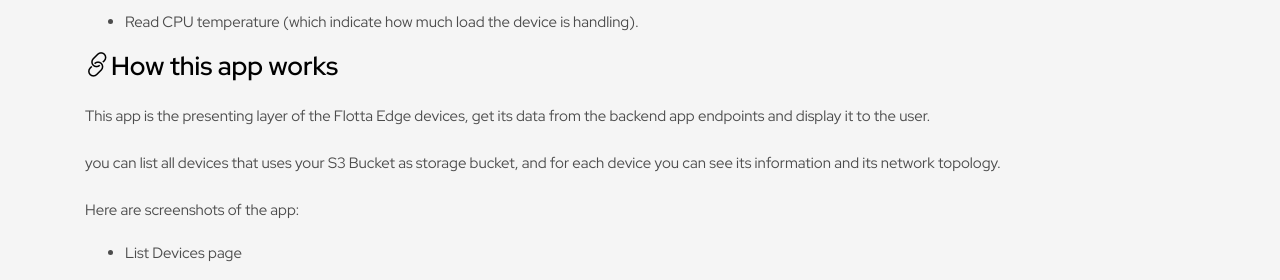
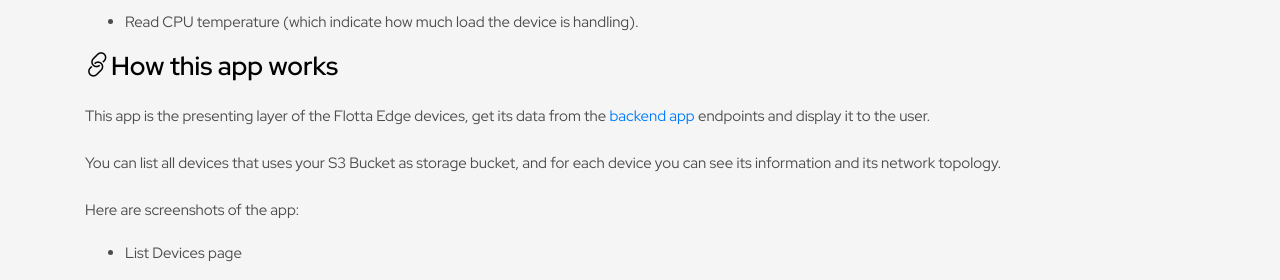
Before and after one commit to project-flotta/project-flotta.github.io, a Jekyll site: the page built from _posts/2022-09-05-edge-example-app-sense-the-internet-part-2.markdown, in a window 1280 px wide and 900 px high. Shown: the part 361-641 px from the top of the window. Built offline with Jekyll 4.4.1, drawn with Linux system fonts in a browser that asks for light colours; a script that is not in the unit is left out; part of the change alters nothing that is shown; some of the changed text lies outside the part shown.

```diff
--- a/_posts/2022-09-05-edge-example-app-sense-the-internet-part-2.markdown
+++ b/_posts/2022-09-05-edge-example-app-sense-the-internet-part-2.markdown
@@ -17,9 +17,9 @@ Edge Example App is an app for Flotta Edge devices, with a workload that will be
 - Read CPU temperature (which indicate how much load the device is handling).
 
 ## How this app works
-This app is the presenting layer of the Flotta Edge devices, get its data from the backend app endpoints and display it to the user.
+This app is the presenting layer of the Flotta Edge devices, get its data from the [backend app](https://github.com/project-flotta/flotta-webapp-backend) endpoints and display it to the user.
 
-you can list all devices that uses your S3 Bucket as storage bucket, and for each device you can see its information and its network topology.
+You can list all devices that uses your S3 Bucket as storage bucket, and for each device you can see its information and its network topology.
 
 Here are screenshots of the app:
 
@@ -36,11 +36,11 @@ Here are screenshots of the app:
 <img src="/assets/images/network-topology-page.png" alt="List devices" width="800"/>
 
 ## How to use this app
-This app is entirely depends on the backend app, so you need to deploy the backend app first, then you can deploy this app.
+This app is entirely depends on the [backend app](https://github.com/project-flotta/flotta-webapp-backend), so you need to deploy the backend app first see [here](https://github.com/project-flotta/flotta-webapp-backend#getting-started), then you can deploy this app from [here](https://github.com/project-flotta/flotta-webapp-frontend#getting-started).
 
 All you need have to use this app is to have S3 bucket to store the data, and to configure the backend app to use this bucket.
 
-## Future work Ideas
+## Future work ideas
 - Add more filters to the Network Topology graph (e.g. by date etc.).
 - Add more information to the devices list (e.g. device type, device location etc.).
 
```
